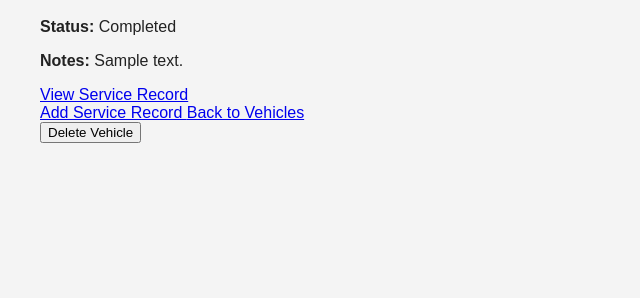
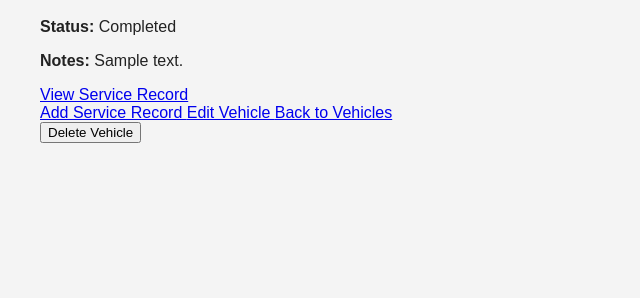
Before and after one commit to nnoroi/vehicle_service_management, a Flask app: template app/templates/vehicles/details.html in a window 1280 px wide. Shown: the part 502-800 px from the top of the page, without its empty margins (0-640 px from the left). Run offline with Flask 3, Linux system fonts and the light colour scheme; the template is opened without the code that fills it: most values are stand-ins (such as "Sample title", 1, 10 or a date in 2020).

Commit message:
Add vehicle editing link

```diff
--- a/app/templates/vehicles/details.html
+++ b/app/templates/vehicles/details.html
@@ -88,6 +88,11 @@
         <a href="/vehicles/{{ vehicle.id }}/services/new">
             Add Service Record
         </a>
+
+        <a href="/vehicles/{{ vehicle.id }}/edit">
+            Edit Vehicle
+        </a>
+
         <a href="/vehicles">
             Back to Vehicles
         </a>
```
